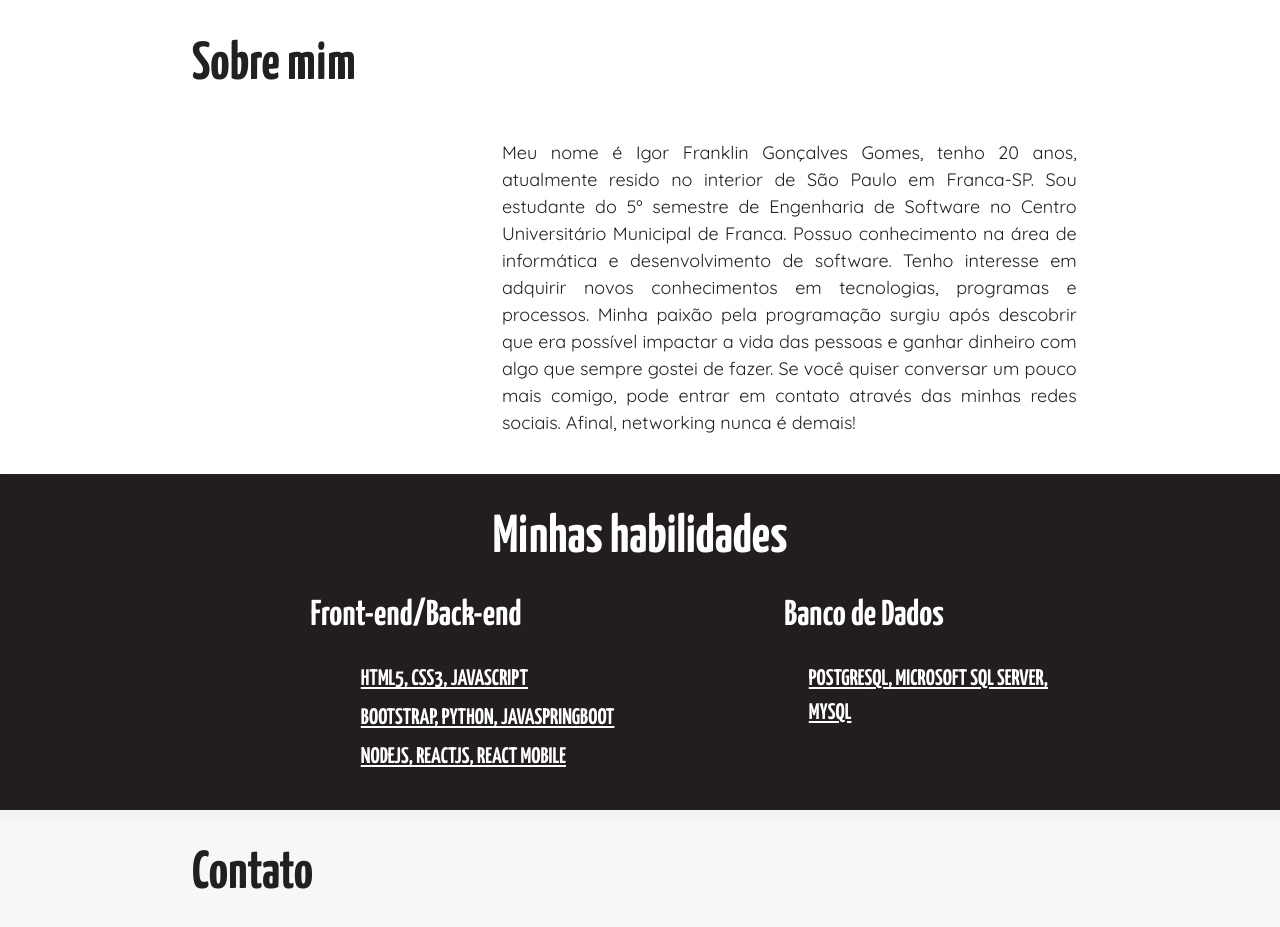
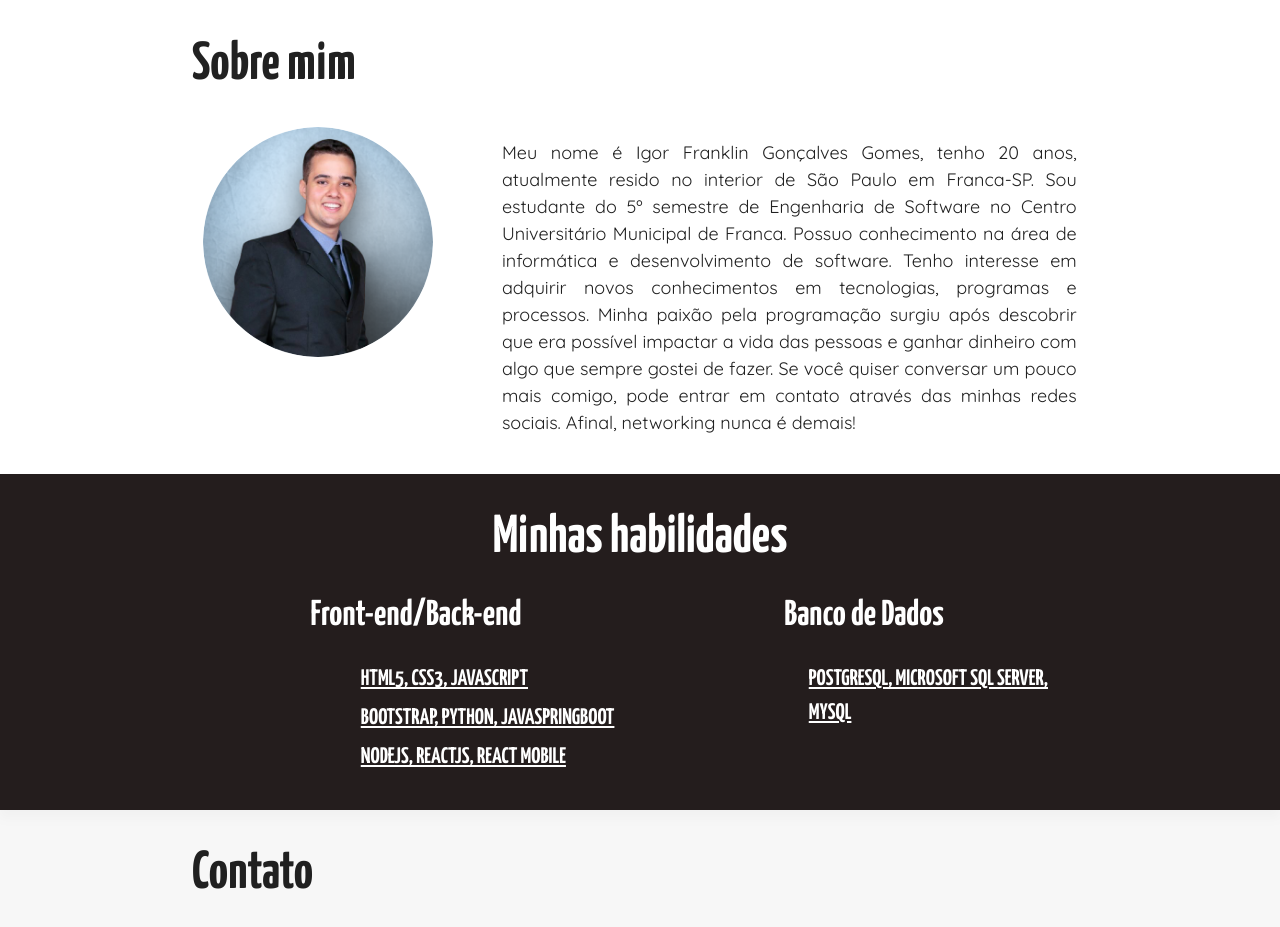
Before and after one commit to igorfggomes/igorfggomes.github.io, a plain HTML site: page index.html in a window 1280 px wide. Shown: the part 800-1727 px from the top of the page. Drawn offline with nearby package versions, Linux system fonts and the light colour scheme.

Commit message:
Update index.html

```diff
--- a/index.html
+++ b/index.html
@@ -42,7 +42,7 @@
             <div class="row">
                 <div class="col s12 m8 l4">
                     <div class="avatar-thumb">
-                        <img src="/img/igorfggomes.jpg" alt="">
+                        <img src="/img/igorfggomes.png" alt="">
                     </div>
                 </div>
                 <div class="col s12 m8 l8">
```
